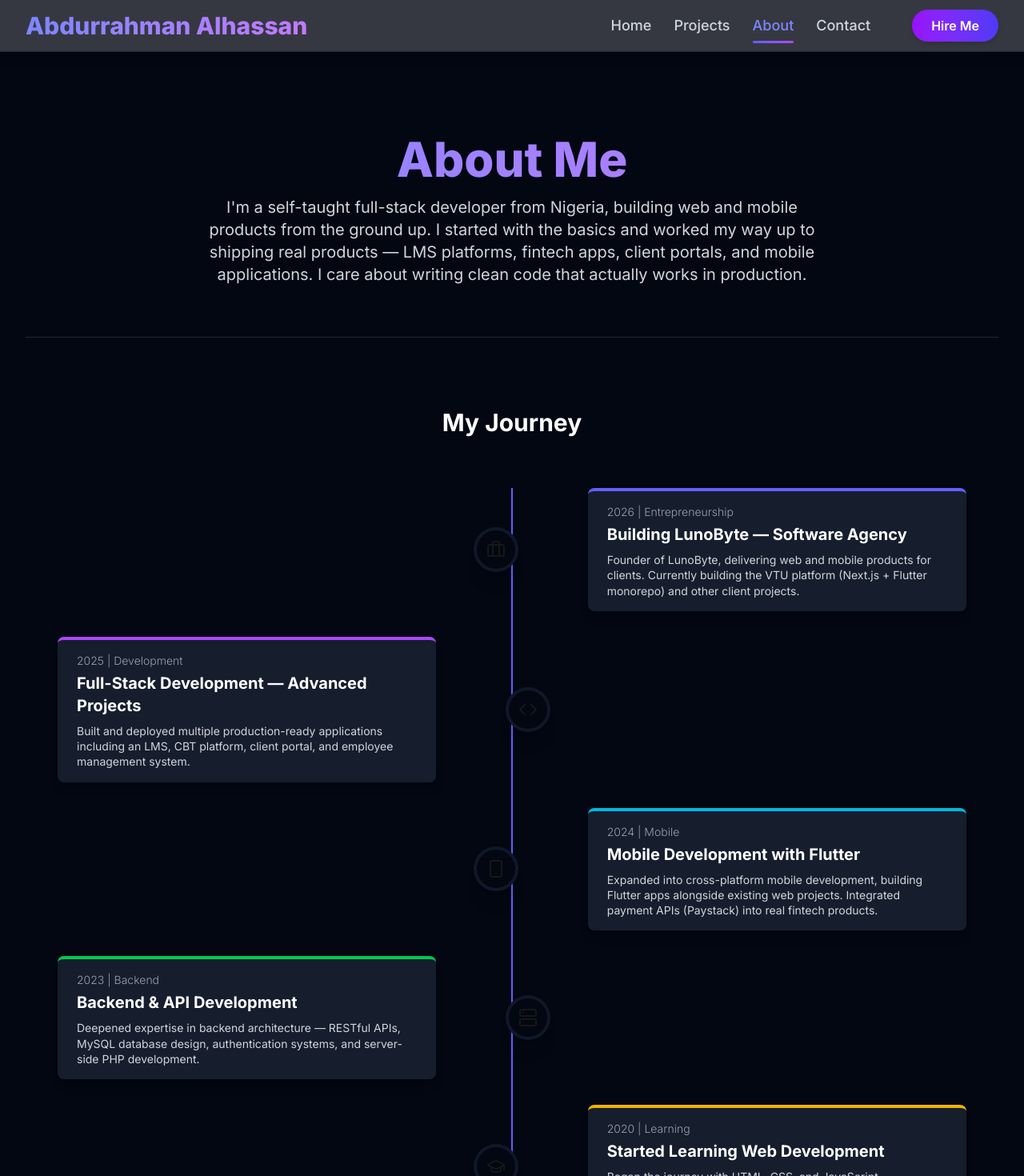
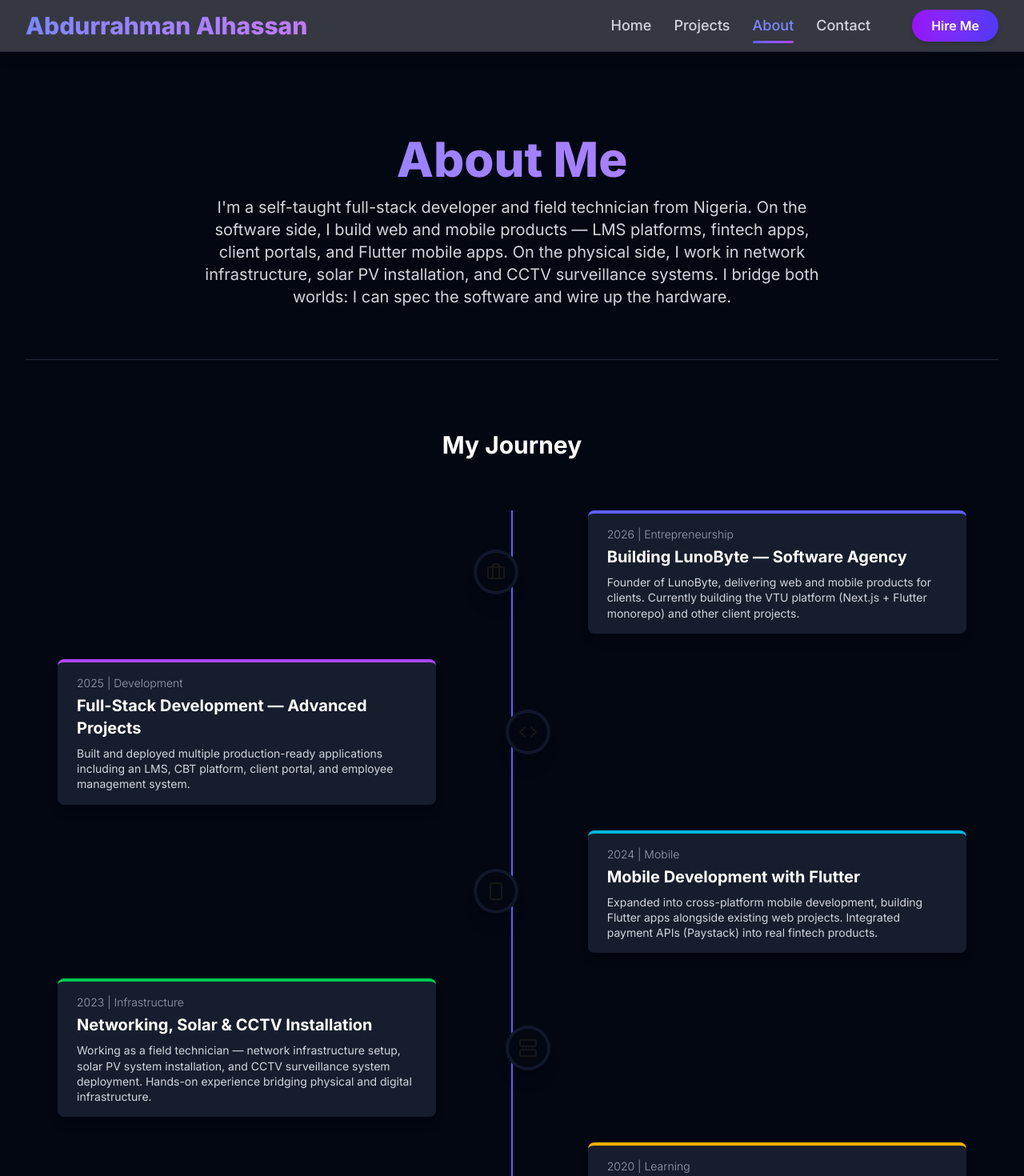
Before and after one commit to Abdurrahman775/next_portfolio, a Next.js app: page /about in a window 1280 px wide. Shown: the top 1470 px of the page at 80% size. Built offline with nearby package versions, Linux system fonts and the light colour scheme.

Commit message:
Add networking, solar & CCTV installation to profile and about page

```diff
--- a/src/app/about/page.tsx
+++ b/src/app/about/page.tsx
@@ -37,10 +37,10 @@ const timelineEvents = [
   },
   {
     year: 2023,
-    title: 'Backend & API Development',
-    description: 'Deepened expertise in backend architecture — RESTful APIs, MySQL database design, authentication systems, and server-side PHP development.',
+    title: 'Networking, Solar & CCTV Installation',
+    description: 'Working as a field technician — network infrastructure setup, solar PV system installation, and CCTV surveillance system deployment. Hands-on experience bridging physical and digital infrastructure.',
     icon: Server,
-    category: 'Backend',
+    category: 'Infrastructure',
     color: 'border-green-500',
   },
   {
@@ -73,8 +73,8 @@ const skillCategories = [
     color: 'text-purple-400',
   },
   {
-    title: 'Tools & Platforms',
-    skills: ['Git', 'GitHub', 'Vercel', 'VS Code', 'Postman', 'Paystack'],
+    title: 'Infrastructure',
+    skills: ['Network Setup', 'LAN/WAN', 'Solar PV Installation', 'CCTV Installation', 'IP Cameras', 'Cable Management'],
     icon: Database,
     color: 'text-green-400',
   },
@@ -129,9 +129,10 @@ export default function AboutPage() {
             About Me
           </h1>
           <p className="text-xl text-gray-300 max-w-3xl mx-auto">
-            I'm a self-taught full-stack developer from Nigeria, building web and mobile products from the ground up.
-            I started with the basics and worked my way up to shipping real products — LMS platforms, fintech apps,
-            client portals, and mobile applications. I care about writing clean code that actually works in production.
+            I'm a self-taught full-stack developer and field technician from Nigeria. On the software side, I build
+            web and mobile products — LMS platforms, fintech apps, client portals, and Flutter mobile apps.
+            On the physical side, I work in network infrastructure, solar PV installation, and CCTV surveillance systems.
+            I bridge both worlds: I can spec the software and wire up the hardware.
           </p>
         </motion.header>
 
--- a/src/app/page.tsx
+++ b/src/app/page.tsx
@@ -55,7 +55,7 @@ const textRevealVariants = {
 const skillRoles = [
   'Full-Stack Developer',
   'Web & Mobile Engineer',
-  'Backend Developer',
+  'Network & Solar Technician',
   'Open to Remote Work',
 ];
 
```
